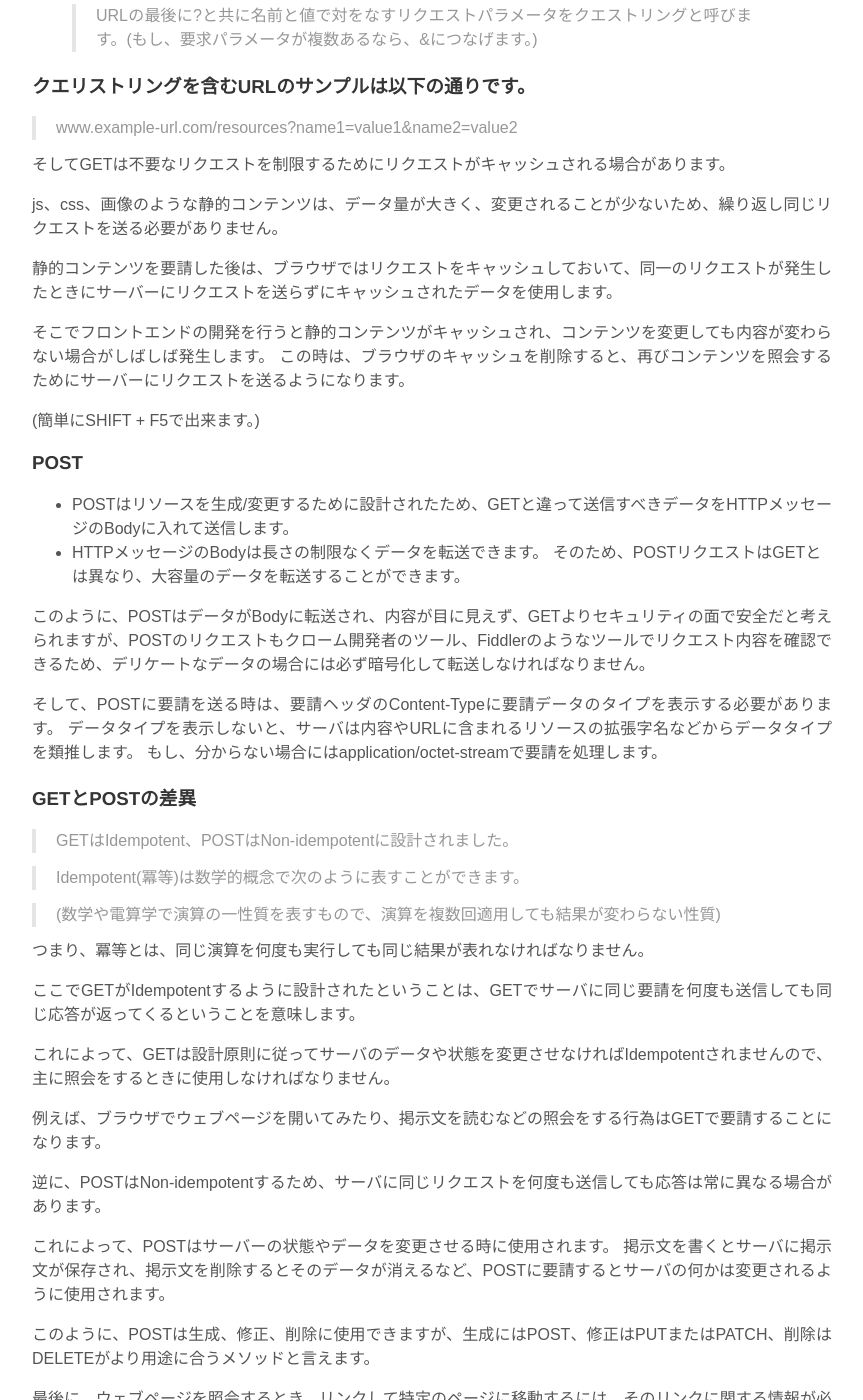
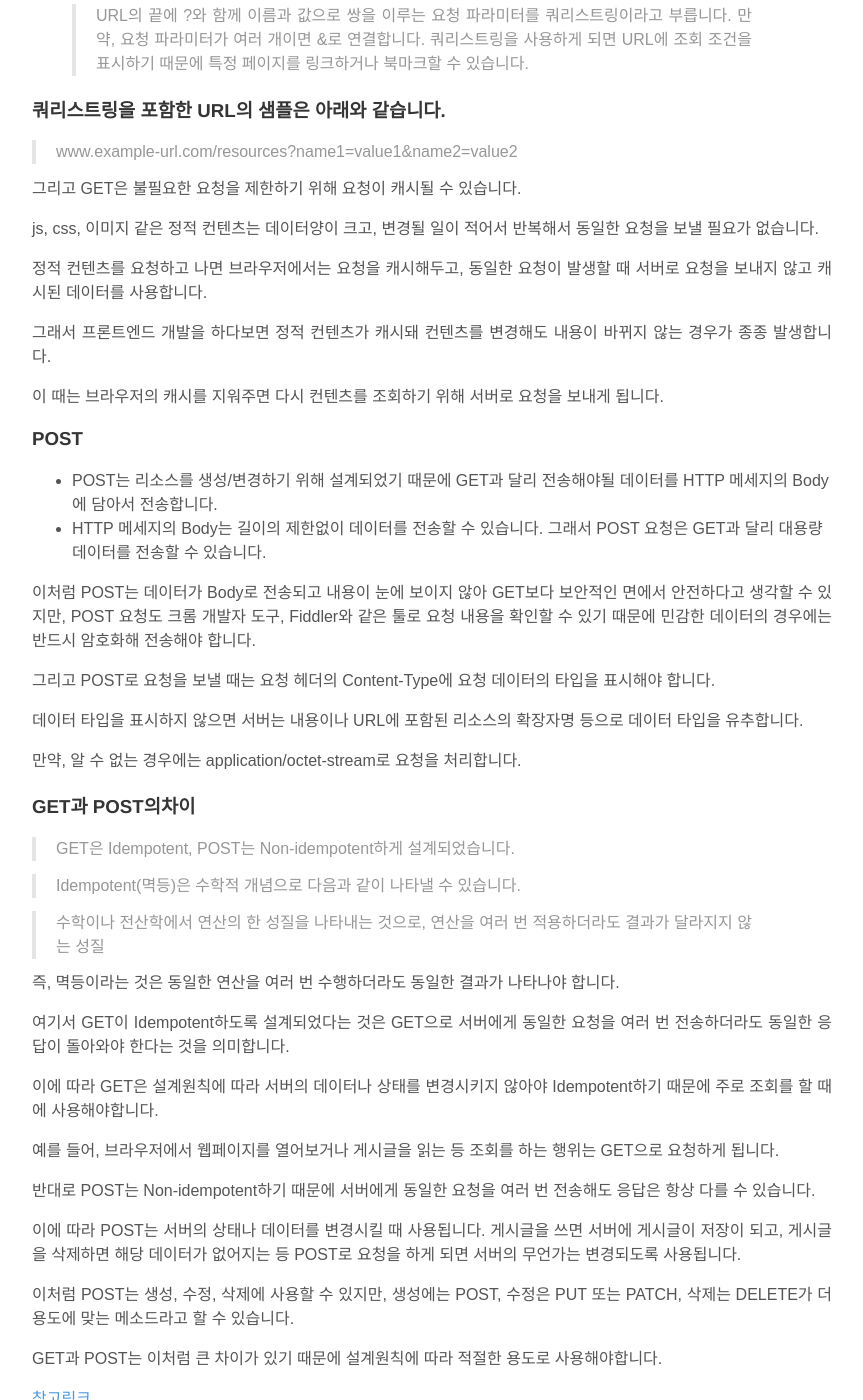
Before and after one commit to fure0/fure0.github.io, a Jekyll site: the page built from _posts/2020-04-20-GetAndPost-jp.md, in a window 1280 px wide and 1400 px high, scrolled down 678 px. Shown: the whole window, without its empty margins (208-1071 px from the left). Built offline with Jekyll 4.4.1, drawn with Linux system fonts in a browser that asks for light colours; some of the changed text lies outside the part shown.

Commit message:
깃헙 블로그 갱신

```diff
--- a/_posts/2020-04-20-GetAndPost-jp.md
+++ b/_posts/2020-04-20-GetAndPost-jp.md
@@ -5,67 +5,75 @@ title: "Http Get and Post"
 author: "TY_K"
 ---
 
-## GETとPOST
+## GET과 POST의 차이
 
 ### HTTP
 
-HTTPは、ウェブ上でクライアントとサーバ間で要請(リクエスト)/応答(リスポンス)でデータをやり取りできるプロトコルです。 クライアントがHTTPプロトコルを通じてサーバに要請を送ると、サーバは要請に合う応答をクライアントに送信します。 このとき、HTTP 要請に含まれるHTTP メソッドは、サーバーが要請を行うためにしなければならない行動を表示する用途に使用します。 このHTTPメソッドのうち、GETとPOSTの特徴と異なる点をご紹介します。
+HTTP는 웹상에서 클라이언트와 서버 간에 요청/응답으로 데이터를 주고 받을 수 있는 프로토콜입니다.
+
+클라이언트가 HTTP 프로토콜을 통해 서버에게 요청을 보내면 서버는 요청에 맞는 응답을 클라이언트에게 전송합니다.
+
+이 때, HTTP 요청에 포함되는 HTTP 메소드는 서버가 요청을 수행하기 위해 해야할 행동을 표시하는 용도로 사용합니다.
+
+이 HTTP 메소드 중 GET과 POST의 특징과 차이점을 알아보겠습니다.
 
 ### GET
 
-* HTTP/1.1スペックのRFC2616のSection9.3によると、GETはサーバから情報を照会するために設計されたメソッドです。
-* GETはリクエストを送信するときに必要なデータをBodyに保存せず、クエリストリングを通じて送信します。
-> URLの最後に?と共に名前と値で対をなすリクエストパラメータをクエストリングと呼びます。(もし、要求パラメータが複数あるなら、&につなげます。)
+* HTTP/1.1 스펙인 RFC2616의 Section9.3에 따르면 GET은 서버로부터 정보를 조회하기 위해 설계된 메소드입니다.
+* GET은 요청을 전송할 때 필요한 데이터를 Body에 담지 않고, 쿼리스트링을 통해 전송합니다.
+> URL의 끝에 ?와 함께 이름과 값으로 쌍을 이루는 요청 파라미터를 쿼리스트링이라고 부릅니다. 만약, 요청 파라미터가 여러 개이면 &로 연결합니다. 쿼리스트링을 사용하게 되면 URL에 조회 조건을 표시하기 때문에 특정 페이지를 링크하거나 북마크할 수 있습니다.
 
-### クエリストリングを含むURLのサンプルは以下の通りです。
+### 쿼리스트링을 포함한 URL의 샘플은 아래와 같습니다.
 
 > www.example-url.com/resources?name1=value1&name2=value2
 
-そしてGETは不要なリクエストを制限するためにリクエストがキャッシュされる場合があります。
+그리고 GET은 불필요한 요청을 제한하기 위해 요청이 캐시될 수 있습니다.
 
-js、css、画像のような静的コンテンツは、データ量が大きく、変更されることが少ないため、繰り返し同じリクエストを送る必要がありません。
+js, css, 이미지 같은 정적 컨텐츠는 데이터양이 크고, 변경될 일이 적어서 반복해서 동일한 요청을 보낼 필요가 없습니다.
 
-静的コンテンツを要請した後は、ブラウザではリクエストをキャッシュしておいて、同一のリクエストが発生したときにサーバーにリクエストを送らずにキャッシュされたデータを使用します。
+정적 컨텐츠를 요청하고 나면 브라우저에서는 요청을 캐시해두고, 동일한 요청이 발생할 때 서버로 요청을 보내지 않고 캐시된 데이터를 사용합니다.
 
-そこでフロントエンドの開発を行うと静的コンテンツがキャッシュされ、コンテンツを変更しても内容が変わらない場合がしばしば発生します。 この時は、ブラウザのキャッシュを削除すると、再びコンテンツを照会するためにサーバーにリクエストを送るようになります。
+그래서 프론트엔드 개발을 하다보면 정적 컨텐츠가 캐시돼 컨텐츠를 변경해도 내용이 바뀌지 않는 경우가 종종 발생합니다.
 
-(簡単にSHIFT + F5で出来ます。)
+이 때는 브라우저의 캐시를 지워주면 다시 컨텐츠를 조회하기 위해 서버로 요청을 보내게 됩니다.
 
 ### POST
 
-* POSTはリソースを生成/変更するために設計されたため、GETと違って送信すべきデータをHTTPメッセージのBodyに入れて送信します。
-* HTTPメッセージのBodyは長さの制限なくデータを転送できます。 そのため、POSTリクエストはGETとは異なり、大容量のデータを転送することができます。
+* POST는 리소스를 생성/변경하기 위해 설계되었기 때문에 GET과 달리 전송해야될 데이터를 HTTP 메세지의 Body에 담아서 전송합니다.
+* HTTP 메세지의 Body는 길이의 제한없이 데이터를 전송할 수 있습니다. 그래서 POST 요청은 GET과 달리 대용량 데이터를 전송할 수 있습니다.
 
-このように、POSTはデータがBodyに転送され、内容が目に見えず、GETよりセキュリティの面で安全だと考えられますが、POSTのリクエストもクローム開発者のツール、Fiddlerのようなツールでリクエスト内容を確認できるため、デリケートなデータの場合には必ず暗号化して転送しなければなりません。
+이처럼 POST는 데이터가 Body로 전송되고 내용이 눈에 보이지 않아 GET보다 보안적인 면에서 안전하다고 생각할 수 있지만, POST 요청도 크롬 개발자 도구, Fiddler와 같은 툴로 요청 내용을 확인할 수 있기 때문에 민감한 데이터의 경우에는 반드시 암호화해 전송해야 합니다.
 
-そして、POSTに要請を送る時は、要請ヘッダのContent-Typeに要請データのタイプを表示する必要があります。 データタイプを表示しないと、サーバは内容やURLに含まれるリソースの拡張字名などからデータタイプを類推します。 もし、分からない場合にはapplication/octet-streamで要請を処理します。
+그리고 POST로 요청을 보낼 때는 요청 헤더의 Content-Type에 요청 데이터의 타입을 표시해야 합니다.
 
-### GETとPOSTの差異
+데이터 타입을 표시하지 않으면 서버는 내용이나 URL에 포함된 리소스의 확장자명 등으로 데이터 타입을 유추합니다.
 
-> GETはIdempotent、POSTはNon-idempotentに設計されました。
+만약, 알 수 없는 경우에는 application/octet-stream로 요청을 처리합니다.
 
-> Idempotent(冪等)は数学的概念で次のように表すことができます。
+### GET과 POST의차이
 
-> (数学や電算学で演算の一性質を表すもので、演算を複数回適用しても結果が変わらない性質)
+> GET은 Idempotent, POST는 Non-idempotent하게 설계되었습니다.
 
-つまり、冪等とは、同じ演算を何度も実行しても同じ結果が表れなければなりません。
+> Idempotent(멱등)은 수학적 개념으로 다음과 같이 나타낼 수 있습니다.
 
-ここでGETがIdempotentするように設計されたということは、GETでサーバに同じ要請を何度も送信しても同じ応答が返ってくるということを意味します。
+> 수학이나 전산학에서 연산의 한 성질을 나타내는 것으로, 연산을 여러 번 적용하더라도 결과가 달라지지 않는 성질
 
-これによって、GETは設計原則に従ってサーバのデータや状態を変更させなければIdempotentされませんので、主に照会をするときに使用しなければなりません。
+즉, 멱등이라는 것은 동일한 연산을 여러 번 수행하더라도 동일한 결과가 나타나야 합니다.
 
-例えば、ブラウザでウェブページを開いてみたり、掲示文を読むなどの照会をする行為はGETで要請することになります。
+여기서 GET이 Idempotent하도록 설계되었다는 것은 GET으로 서버에게 동일한 요청을 여러 번 전송하더라도 동일한 응답이 돌아와야 한다는 것을 의미합니다.
 
-逆に、POSTはNon-idempotentするため、サーバに同じリクエストを何度も送信しても応答は常に異なる場合があります。
+이에 따라 GET은 설계원칙에 따라 서버의 데이터나 상태를 변경시키지 않아야 Idempotent하기 때문에 주로 조회를 할 때에 사용해야합니다.
 
-これによって、POSTはサーバーの状態やデータを変更させる時に使用されます。 掲示文を書くとサーバに掲示文が保存され、掲示文を削除するとそのデータが消えるなど、POSTに要請するとサーバの何かは変更されるように使用されます。
+예를 들어, 브라우저에서 웹페이지를 열어보거나 게시글을 읽는 등 조회를 하는 행위는 GET으로 요청하게 됩니다.
 
-このように、POSTは生成、修正、削除に使用できますが、生成にはPOST、修正はPUTまたはPATCH、削除はDELETEがより用途に合うメソッドと言えます。
+반대로 POST는 Non-idempotent하기 때문에 서버에게 동일한 요청을 여러 번 전송해도 응답은 항상 다를 수 있습니다.
 
-最後に、ウェブページを照会するとき、リンクして特定のページに移動するには、そのリンクに関する情報が必要ですが、POSTはリクエストデータがBodyに入っているため、リンク情報を取得できません。 反面、GETはURLにリクエストパラメータを持っているので、リンクを張るとき、URLにパラメータを使ってさらにディテールにページをリンクすることができます。
+이에 따라 POST는 서버의 상태나 데이터를 변경시킬 때 사용됩니다. 게시글을 쓰면 서버에 게시글이 저장이 되고, 게시글을 삭제하면 해당 데이터가 없어지는 등 POST로 요청을 하게 되면 서버의 무언가는 변경되도록 사용됩니다.
 
-GETとPOSTはこのように大きな違いがあるので、設計原則に従って適切な用途で使用する必要があります。
+이처럼 POST는 생성, 수정, 삭제에 사용할 수 있지만, 생성에는 POST, 수정은 PUT 또는 PATCH, 삭제는 DELETE가 더 용도에 맞는 메소드라고 할 수 있습니다.
 
-[参照][GetPost]
+GET과 POST는 이처럼 큰 차이가 있기 때문에 설계원칙에 따라 적절한 용도로 사용해야합니다.
+
+[참고링크][GetPost]
 
 [GetPost]: https://hongsii.github.io/2017/08/02/what-is-the-difference-get-and-post/ "GetPost"
```
Also changed, not shown: _posts/2020-04-09-CSRandSSR-jp.md (deleted, +0 -55 lines), _posts/2020-04-22-RESTful-jp.md (deleted, +0 -64 lines), _posts/2020-05-24-cookieAndSession-jp.md (deleted, +0 -130 lines), _posts/2022-01-15-CSRandSSR-jp.md (added, +57 -0 lines), _posts/2022-01-15-RESTful-jp.md (added, +62 -0 lines), _posts/2022-01-15-cookieAndSession-jp.md (added, +146 -0 lines).
